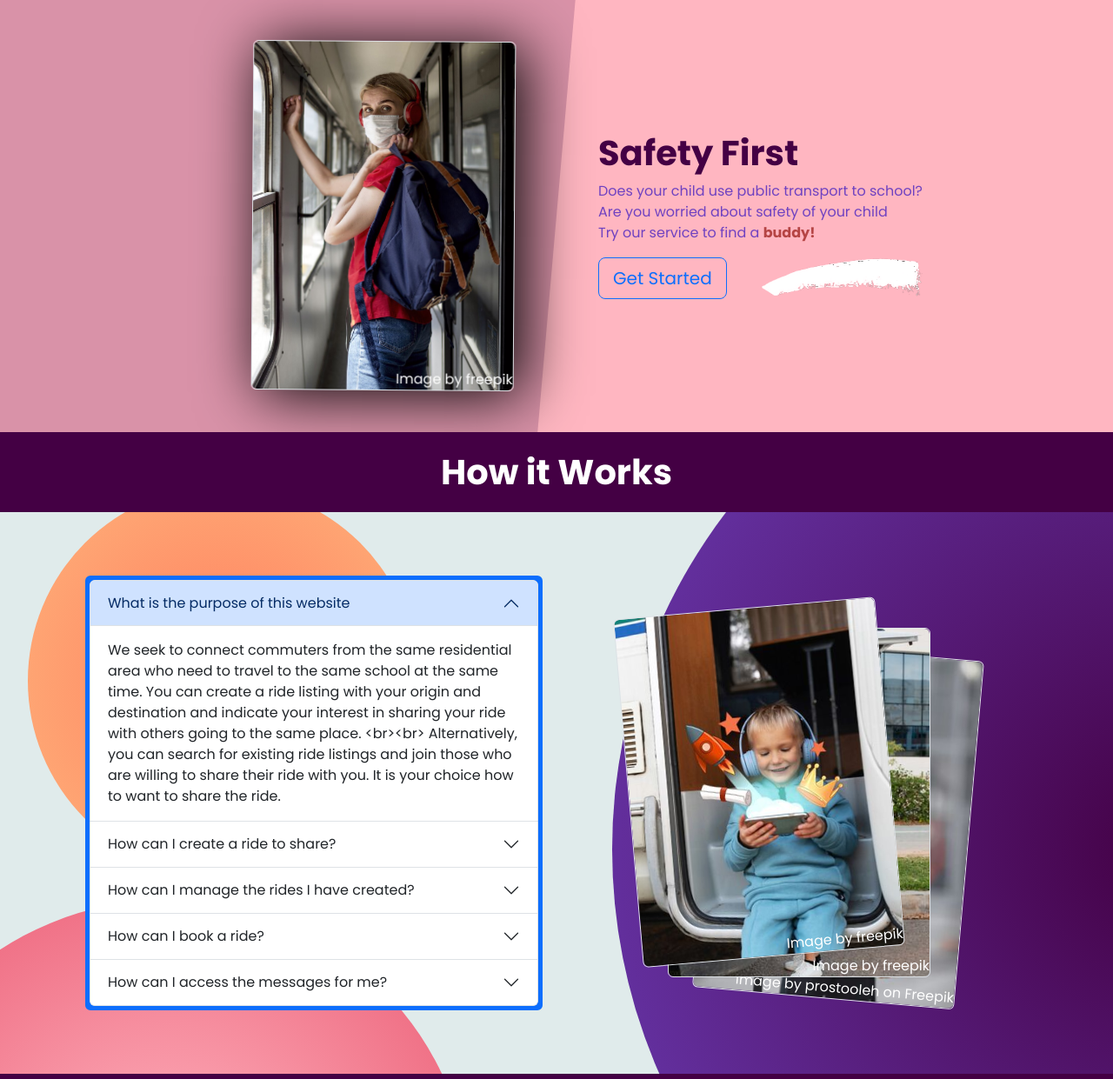
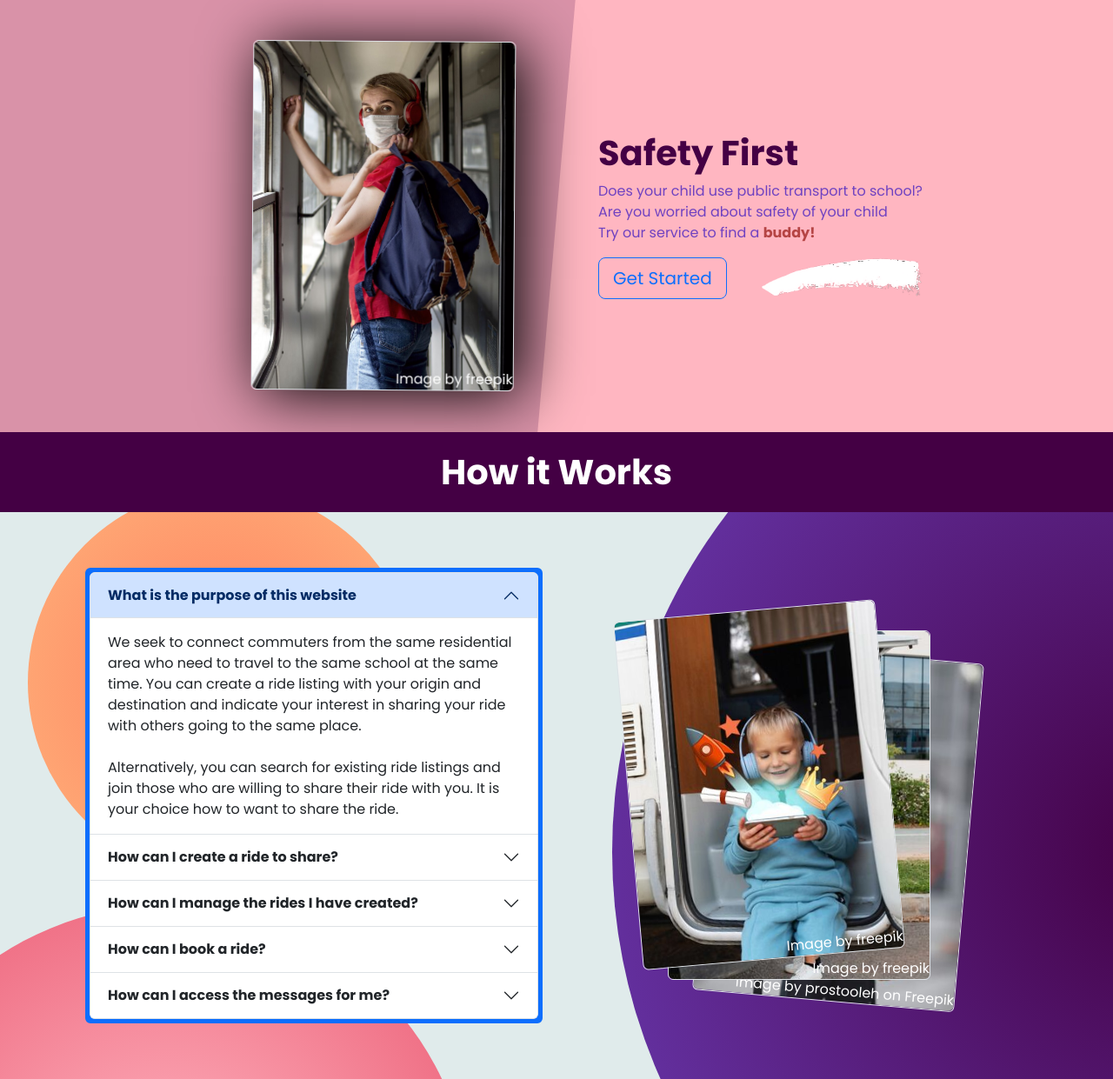
Before and after one commit to shumittaher/RideBuddy, a Django app: page / in a window 1280 px wide. Shown: the part 875-2116 px from the top of the page at 87% size. Run offline with Django 5.2, Linux system fonts and the light colour scheme; data comes from the database, SQL or seed files in the repository; both versions use the stored data as it was after the commit; some libraries are stand-ins or nearby versions; some web fonts are replaced.

Commit message:
faq done

```diff
--- a/RideSharing/templates/component_snippets/faq.html
+++ b/RideSharing/templates/component_snippets/faq.html
@@ -4,7 +4,7 @@
 
         <div class="col p-3 d-flex align-items-center">
 
-            <div style="height: fit-content;" class="w-100 border bg-primary rounded border-5 border-primary accordion" onclick="handle_accordion_click()" id="accordionPanelsStayOpenExample">
+            <div style="height: fit-content;" class="w-100 border bg-primary rounded border-5 border-primary accordion" onclick="handle_accordion_click()" id="accordionFAQ">
 
                 {% for item in faq %}
 
@@ -14,13 +14,15 @@
                         type="button" data-bs-toggle="collapse"
                         data-bs-target="#panelsStayOpen-collapse{{item.id}}"
                         aria-expanded="{% if item.id == 1 %}true{% else %}false{% endif %}" aria-controls="panelsStayOpen-collapse{{item.id}}">
-                            {{item.question}}
+                            <b>
+                                {{item.question}}
+                            </b>
                         </button>
                     </h2>
-                    <div id="panelsStayOpen-collapse{{item.id}}"
+                    <div id="panelsStayOpen-collapse{{item.id}}" data-bs-parent="#accordionFAQ"
                     class="accordion-collapse collapse {% if item.id == 1 %}show{% endif %}">
                         <div class="accordion-body">
-                            {{item.answer}}
+                            {{item.answer|safe}}
                         </div>
                     </div>
                 </div>
```
Also changed, not shown: db.sqlite3.
